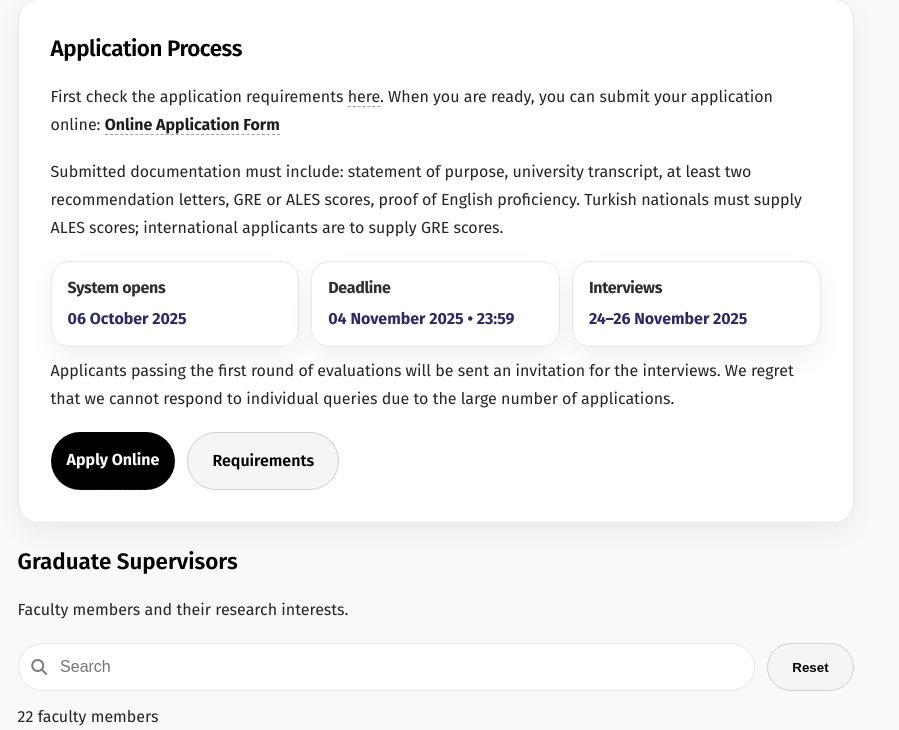
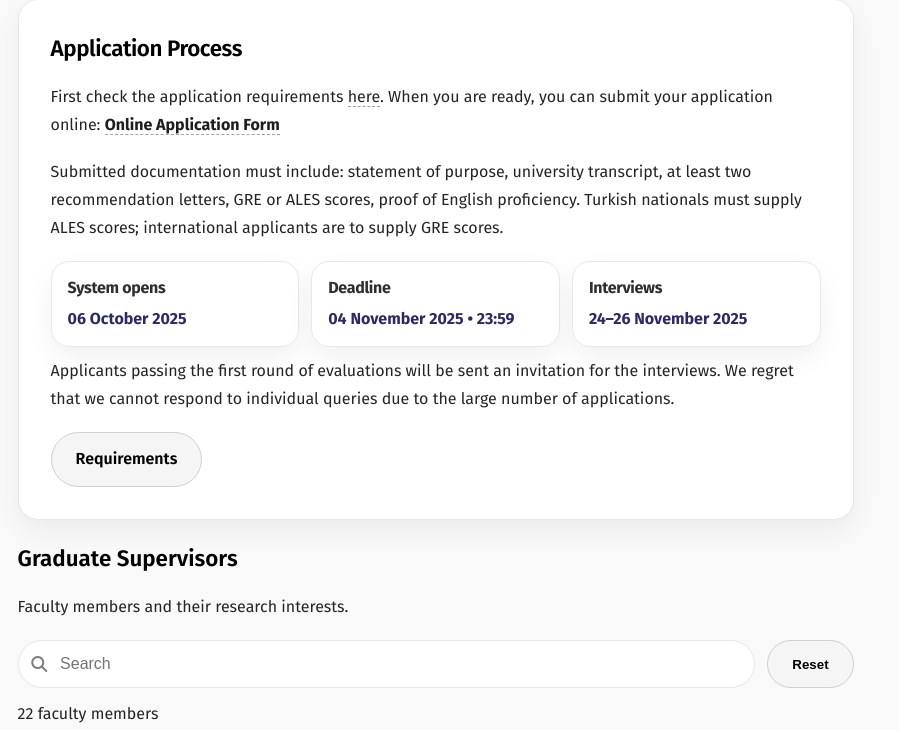
Before and after one commit to berkbavas/BilkentMathWebsite, a PHP site: page /graduate-program.html in a window 1280 px wide. Shown: the part 1882-2612 px from the top of the page, without its empty margins (0-899 px from the left). Run offline with PHP 8.4, Linux system fonts and the light colour scheme.

Commit message:
Minor tweaks

```diff
--- a/assets/css/phd.css
+++ b/assets/css/phd.css
@@ -25,7 +25,7 @@
 }
 
 .phd-facts {
-    margin-top: 1.9rem;
+    margin: var(--margin-4) 0;
     display: grid;
     grid-template-columns: repeat(3, minmax(0, 1fr));
     gap: 16px;
--- a/graduate-program.html
+++ b/graduate-program.html
@@ -246,8 +246,6 @@
                     </p>
 
                     <div class="grad-cta-row">
-                        <a class="btn-black" href="https://stars.bilkent.edu.tr/gradapp/" target="_blank" rel="noopener" data-lang="en">Apply Online</a>
-                        <a class="btn-black" href="https://stars.bilkent.edu.tr/gradapp/" target="_blank" rel="noopener" data-lang="tr">Çevrimiçi Başvur</a>
                         <a class="btn btn-ghost" href="https://mfbe.bilkent.edu.tr/?page_id=17" target="_blank" rel="noopener" data-lang="en">Requirements</a>
                         <a class="btn btn-ghost" href="https://mfbe.bilkent.edu.tr/?page_id=17" target="_blank" rel="noopener" data-lang="tr">Başvuru Şartları</a>
                     </div>
@@ -297,8 +295,8 @@
                         <p class="muted" data-lang="en">Submit your application through Bilkent STARS.</p>
                         <p class="muted" data-lang="tr">Başvurunuzu Bilkent STARS üzerinden yapabilirsiniz.</p>
                         <div class="grad-ready-actions">
-                            <a class="btn-black" href="https://stars.bilkent.edu.tr/gradapp/" target="_blank" rel="noopener" data-lang="en">Apply Online</a>
-                            <a class="btn-black" href="https://stars.bilkent.edu.tr/gradapp/" target="_blank" rel="noopener" data-lang="tr">Çevrimiçi Başvur</a>
+                            <a class="btn-black" href="https://stars.bilkent.edu.tr/gradapp/" target="_blank" rel="noopener" data-lang="en"><i class="fa-solid fa-paper-plane"></i>Apply Online</a>
+                            <a class="btn-black" href="https://stars.bilkent.edu.tr/gradapp/" target="_blank" rel="noopener" data-lang="tr"><i class="fa-solid fa-paper-plane"></i>Çevrimiçi Başvur</a>
                         </div>
                     </div>
                 </section>
--- a/history.html
+++ b/history.html
@@ -54,8 +54,8 @@
 
             <div class="page-kpis" aria-label="Key milestones">
                 <div class="page-kpi">
-                    <div class="page-kpi-label" data-lang="en">First students</div>
-                    <div class="page-kpi-label" data-lang="tr">İlk öğrenciler</div>
+                    <div class="page-kpi-label" data-lang="en">First students of Bilkent</div>
+                    <div class="page-kpi-label" data-lang="tr">Bilkent'in İlk öğrencileri</div>
                     <div class="page-kpi-value">1986</div>
                 </div>
                 <div class="page-kpi">
--- a/phd.html
+++ b/phd.html
@@ -49,9 +49,11 @@
                     </a>
                 </div>
             </div>
+        </section>
+
 
         <!-- Quick facts -->
-            <div class="phd-facts">
+        <section class="phd-facts">
             <article class="card phd-fact">
                 <div class="phd-fact-icon"><i class="fa-solid fa-compass-drafting"></i></div>
                 <div>
@@ -75,7 +77,6 @@
                     <p>8 semesters (above M.S.) or 10 semesters (above B.S.), extendable for 4 more.</p>
                 </div>
             </article>
-            </div>
         </section>
 
         <section class="phd-layout">
```
Lines whose indentation alone changed are shown as unchanged.
